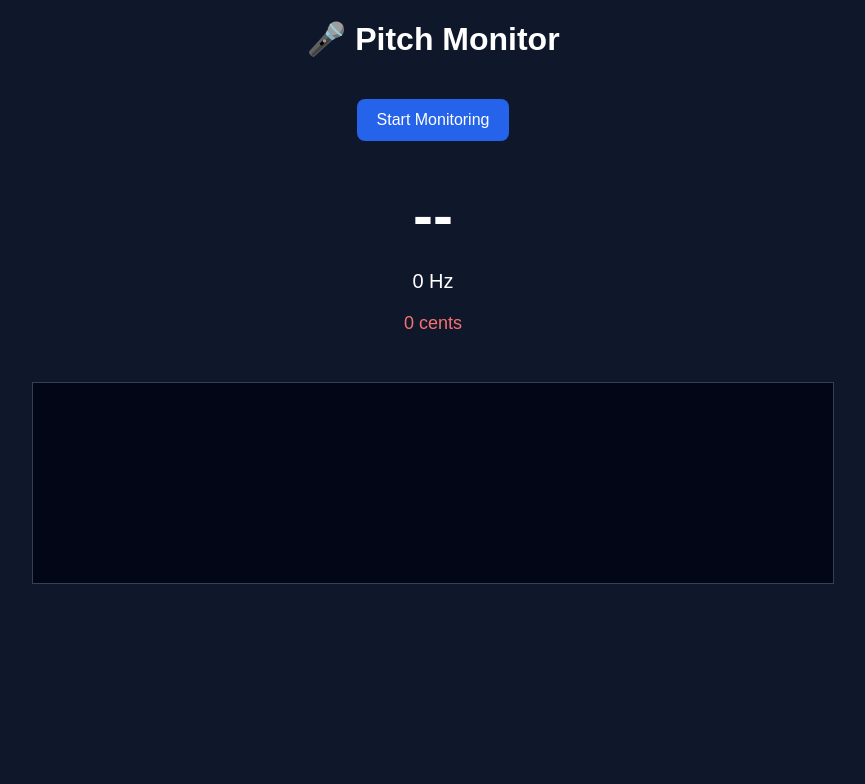
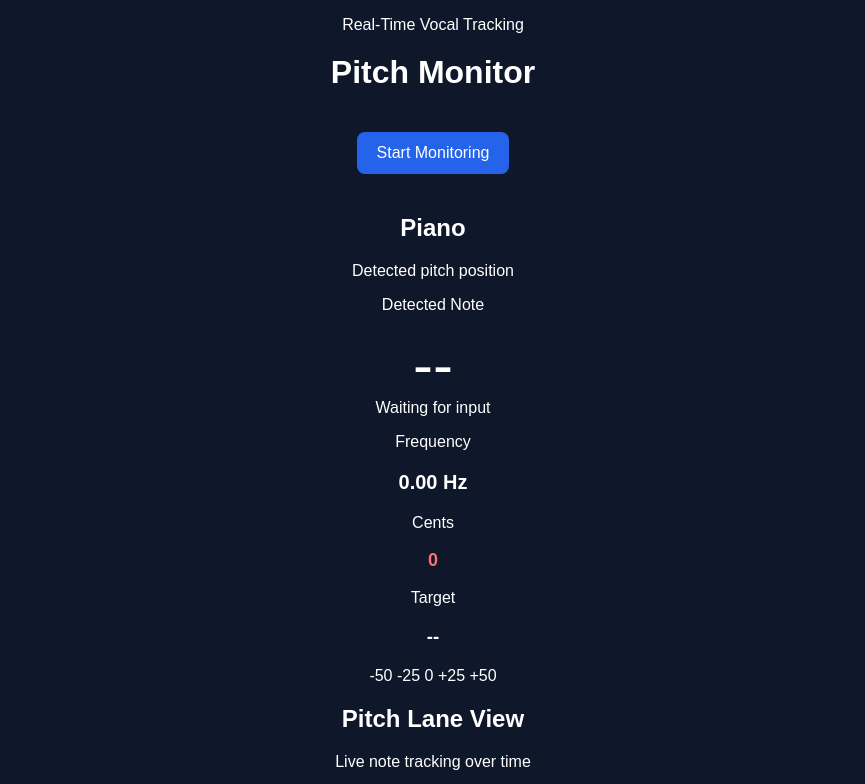
Before and after one commit to granterdner/Pitch-Monitor, a plain HTML site: page index.html in a window 1280 px wide. Shown: the top 784 px of the page, without its empty margins (207-1072 px from the left). Drawn offline with Linux system fonts and the light colour scheme.

Commit message:
Update index.html for improved layout and title

```diff
--- a/index.html
+++ b/index.html
@@ -1,24 +1,96 @@
 <!DOCTYPE html>
 <html lang="en">
 <head>
-  <meta charset="UTF-8">
-  <title>Pitch Monitor</title>
-  <link rel="stylesheet" href="styles.css">
+  <meta charset="UTF-8" />
+  <meta name="viewport" content="width=device-width, initial-scale=1.0" />
+  <title>Pitch Monitor Pro</title>
+  <link rel="stylesheet" href="styles.css" />
 </head>
 <body>
+  <div class="app-shell">
+    <header class="topbar">
+      <div>
+        <p class="eyebrow">Real-Time Vocal Tracking</p>
+        <h1>Pitch Monitor</h1>
+      </div>
 
-<h1>🎤 Pitch Monitor</h1>
+      <div class="controls">
+        <button id="startBtn">Start Monitoring</button>
+      </div>
+    </header>
 
-<button id="startBtn">Start Monitoring</button>
+    <main class="main-layout">
+      <aside class="sidebar">
+        <div class="panel piano-panel">
+          <div class="panel-header">
+            <h2>Piano</h2>
+            <p>Detected pitch position</p>
+          </div>
+          <div id="piano" class="piano"></div>
+        </div>
+      </aside>
 
-<div class="display">
-  <h2 id="note">--</h2>
-  <p id="frequency">0 Hz</p>
-  <p id="cents">0 cents</p>
-</div>
+      <section class="content">
+        <div class="hero-grid">
+          <div class="panel big-readout">
+            <div class="readout-top">
+              <div>
+                <p class="label">Detected Note</p>
+                <div class="note-line">
+                  <span id="note">--</span>
+                </div>
+              </div>
 
-<canvas id="graph" width="800" height="200"></canvas>
+              <div class="status-pill" id="pitchStatus">Waiting for input</div>
+            </div>
 
-<script src="app.js"></script>
+            <div class="stats-row">
+              <div class="stat-card">
+                <p class="label">Frequency</p>
+                <h3 id="frequency">0.00 Hz</h3>
+              </div>
+
+              <div class="stat-card">
+                <p class="label">Cents</p>
+                <h3 id="cents">0</h3>
+              </div>
+
+              <div class="stat-card">
+                <p class="label">Target</p>
+                <h3 id="targetNote">--</h3>
+              </div>
+            </div>
+
+            <div class="tuner-wrap">
+              <div class="tuner-scale">
+                <span>-50</span>
+                <span>-25</span>
+                <span>0</span>
+                <span>+25</span>
+                <span>+50</span>
+              </div>
+              <div class="tuner-bar">
+                <div class="tuner-center-line"></div>
+                <div id="tunerNeedle" class="tuner-needle"></div>
+              </div>
+            </div>
+          </div>
+        </div>
+
+        <div class="panel graph-panel">
+          <div class="panel-header">
+            <h2>Pitch Lane View</h2>
+            <p>Live note tracking over time</p>
+          </div>
+
+          <div class="graph-wrapper">
+            <canvas id="pitchCanvas" width="1200" height="620"></canvas>
+          </div>
+        </div>
+      </section>
+    </main>
+  </div>
+
+  <script src="app.js"></script>
 </body>
 </html>
```
